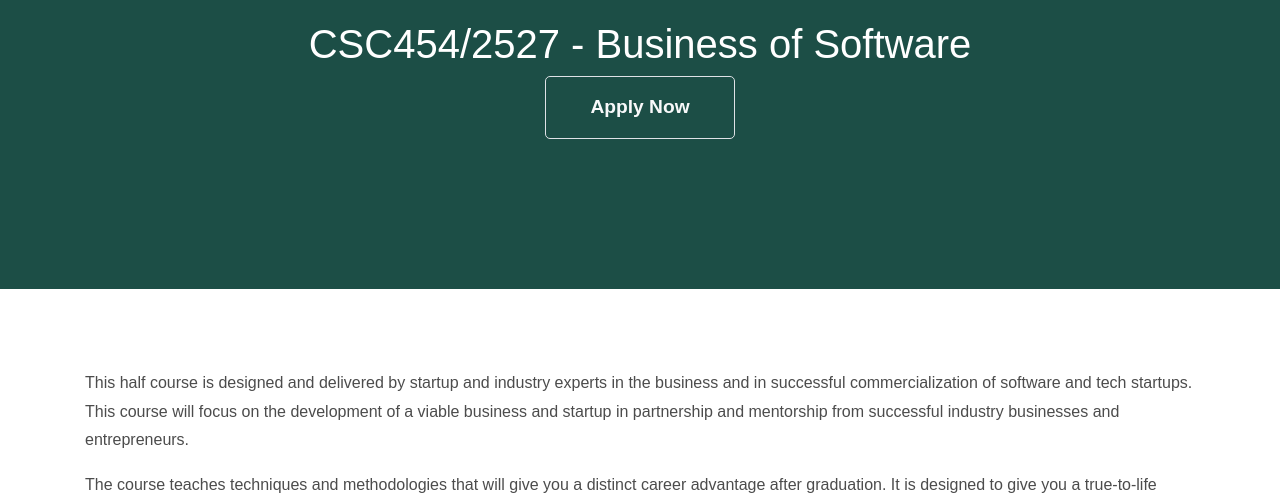
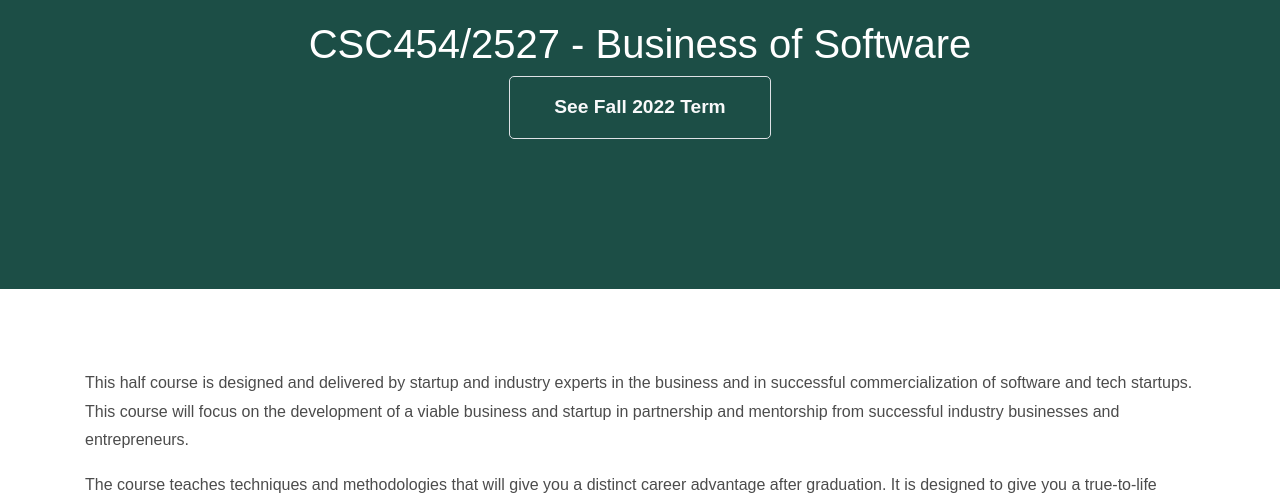
Before and after one commit to dcsil/website, a Jekyll site: the page built from _pages/courses/csc454.html, in a window 1280 px wide and 900 px high, cut to the strip 404-900 px from the top of the window. Built offline with Jekyll 4.4.1, drawn with Linux system fonts in a browser that asks for light colours.

Commit message:
Direct 454 to term

```diff
--- a/_pages/courses/csc454.html
+++ b/_pages/courses/csc454.html
@@ -8,8 +8,8 @@ layout: page
 active: 'course'
 type: 'course'
 link:
-  text: "Apply Now"
-  href: "https://dcsil.ca/_pages/pdfs/ballot/fall-2021-winter-2022.pdf"
+  text: "See Fall 2022 term"
+  href: "https://dcsil.ca/fall-2022"
 ---
 
 {% capture content %}{% include course/csc454.md %}{% endcapture %}
```
